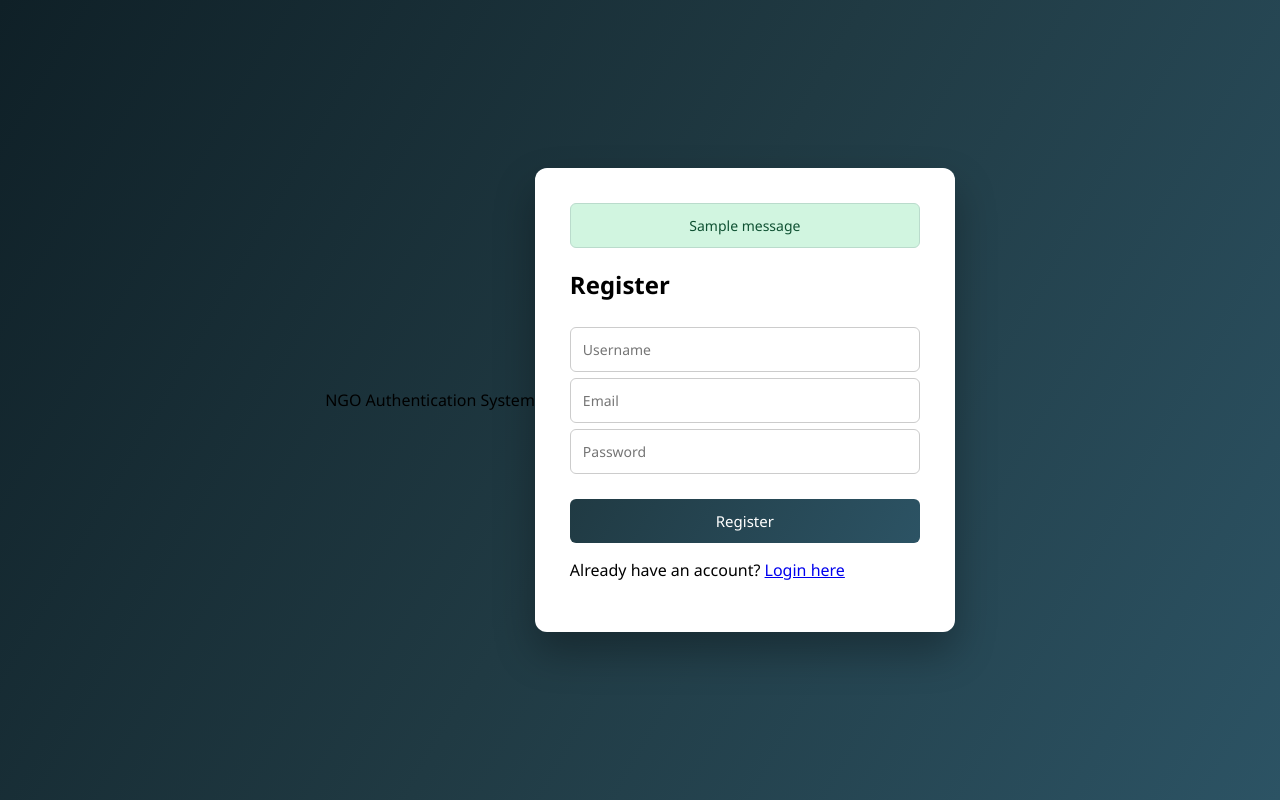
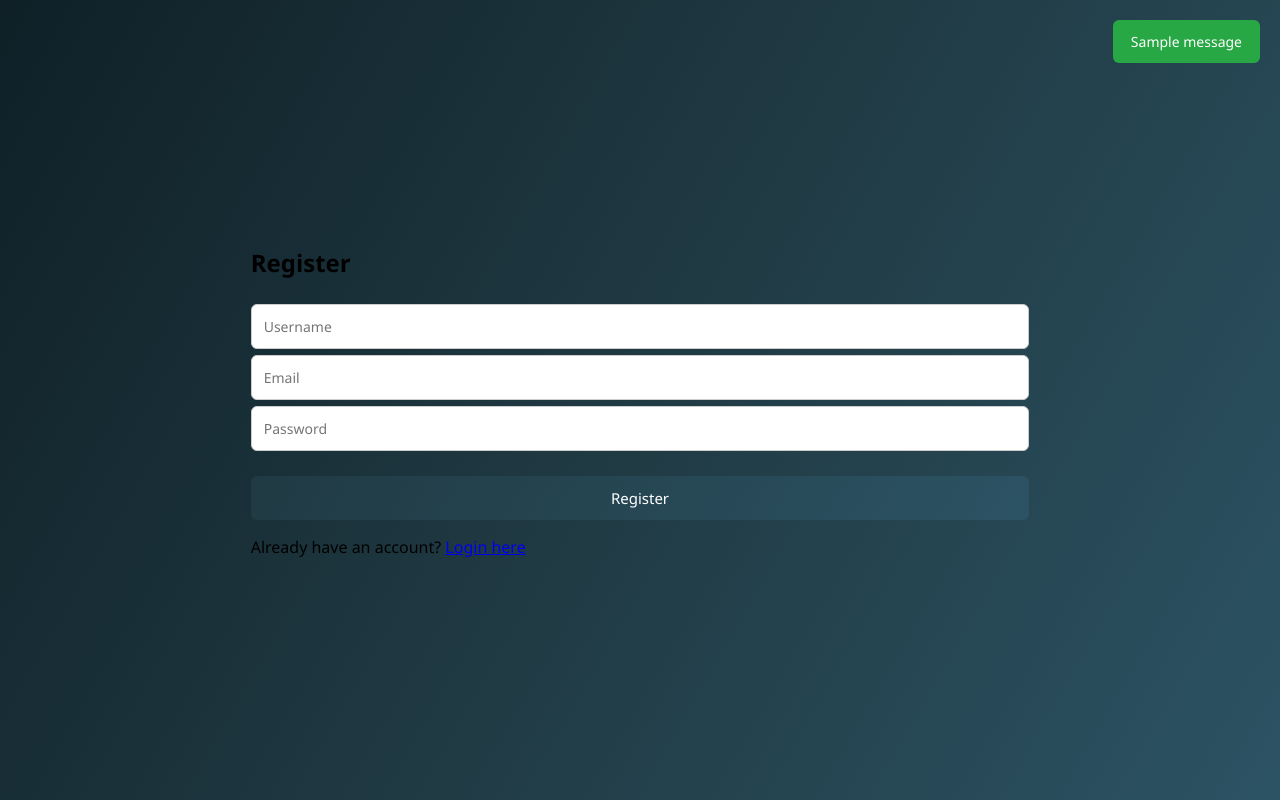
Before and after one commit to SAUMAYJ13/ngo-auth, a Django app: page /register/ in a window 1280 px wide. Run offline with Django 5.2, Linux system fonts and the light colour scheme; one stand-in notice (Sample message) is shown.

Commit message:
Clean UI, add alerts, remove floating text

```diff
--- a/accounts/static/accounts/style.css
+++ b/accounts/static/accounts/style.css
@@ -112,3 +112,31 @@
     color: #664d03;
     border: 1px solid #ffecb5;
 }
+.alert-container {
+    position: fixed;
+    top: 20px;
+    right: 20px;
+    z-index: 999;
+}
+
+.alert {
+    padding: 12px 18px;
+    border-radius: 6px;
+    margin-bottom: 10px;
+    font-size: 14px;
+    color: #fff;
+    animation: fadeIn 0.3s ease;
+}
+
+.alert.success {
+    background-color: #28a745;
+}
+
+.alert.error {
+    background-color: #dc3545;
+}
+
+@keyframes fadeIn {
+    from { opacity: 0; transform: translateY(-5px); }
+    to { opacity: 1; transform: translateY(0); }
+}
--- a/accounts/templates/base.html
+++ b/accounts/templates/base.html
@@ -1,27 +1,27 @@
 {% load static %}
 <!DOCTYPE html>
-<html>
+<html lang="en">
 <head>
+    <meta charset="UTF-8">
     <title>{% block title %}NGO Auth{% endblock %}</title>
+
     <link rel="stylesheet" href="{% static 'accounts/style.css' %}">
 </head>
 <body>
 
-<div class="header">
-    NGO Authentication System
-</div>
-
-<div class="container">
-
-    <!-- 🔔 ALERT MESSAGES -->
+    <!-- Flash messages (success / error alerts) -->
     {% if messages %}
+        <div class="alert-container">
             {% for message in messages %}
-            <div class="alert alert-{{ message.tags }}">
+                <div class="alert {{ message.tags }}">
                     {{ message }}
                 </div>
             {% endfor %}
+        </div>
     {% endif %}
 
+    <!-- Main page content -->
+    <div class="page-wrapper">
         {% block content %}{% endblock %}
     </div>
 
```
Lines whose indentation alone changed are shown as unchanged.
